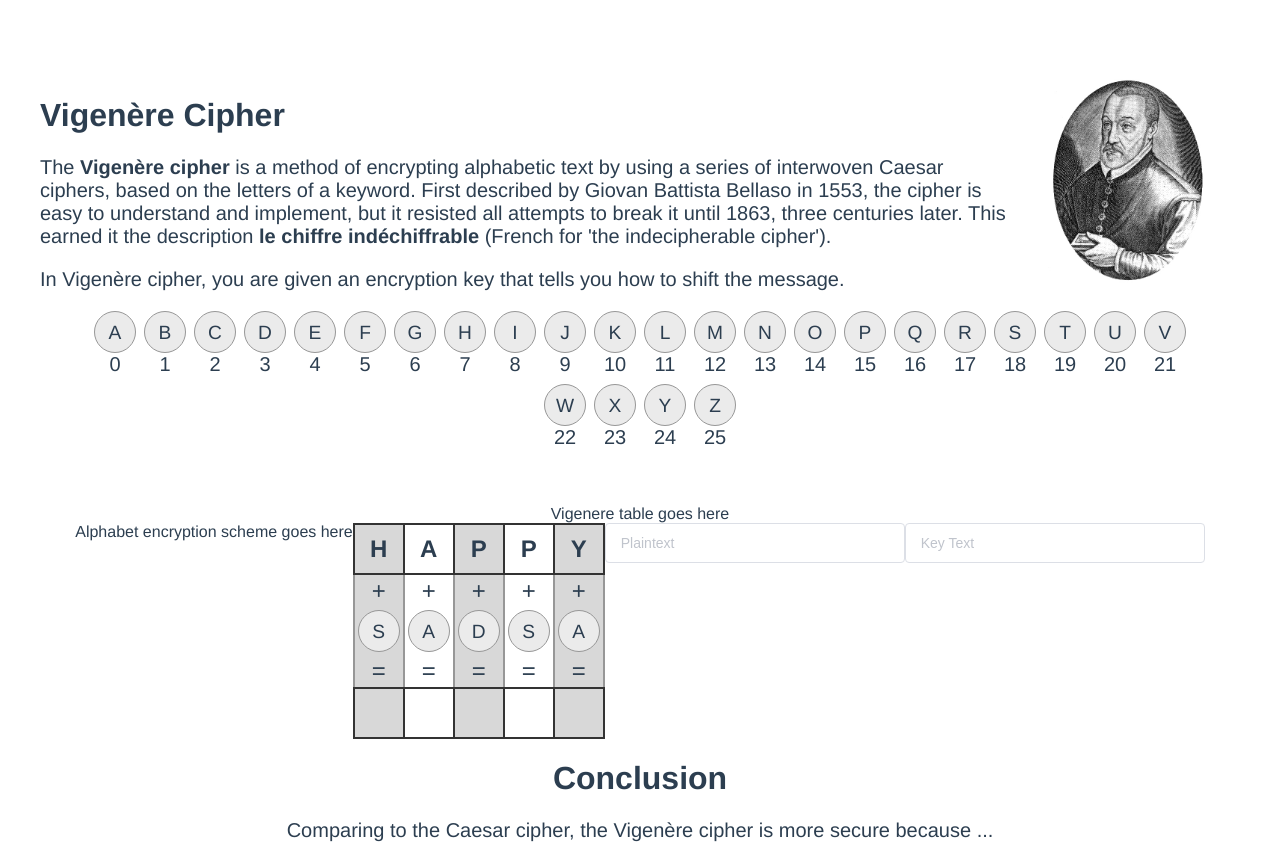
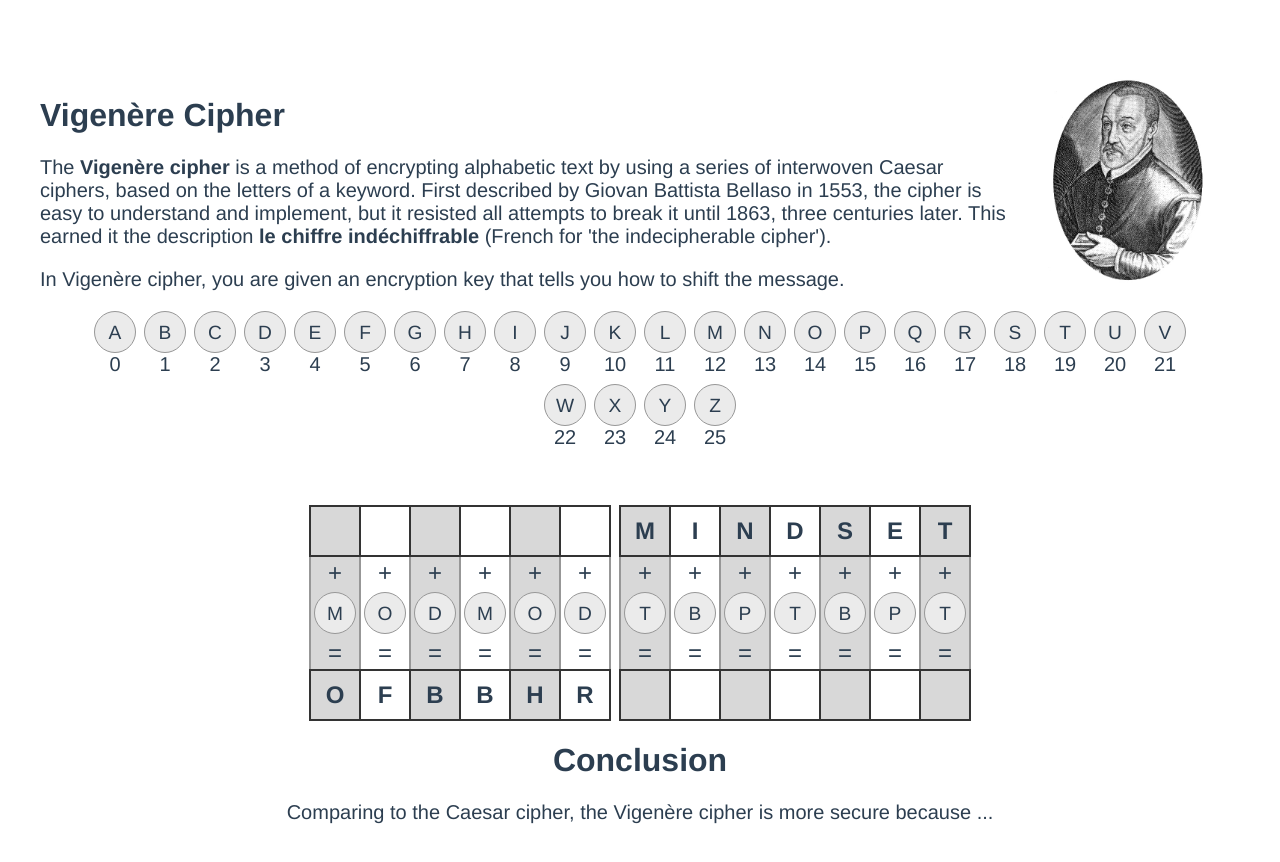
Before and after one commit to AJ-Kumar36/crypto-crypto, a Vue app: page /vigenere in a window 1280 px wide. Built offline with nearby package versions, Linux system fonts and the light colour scheme; what vue-konva would draw is missing.

Commit message:
Adding second table, sanitizing custom text, changing layout of page to look cleaner

```diff
--- a/src/components/Vigenere/Encryption.vue
+++ b/src/components/Vigenere/Encryption.vue
@@ -1,6 +1,5 @@
 <template>
   <div class="container">
-    <span>Alphabet encryption scheme goes here</span>
     <div class="frame">
       <el-form
         v-if="guessPlainText"
@@ -75,14 +74,18 @@
     </div>
     <div class="inputs">
       <el-input
+        v-if="customizedPlainText"
         v-model="customPlain"
         class="input"
         placeholder="Plaintext"
+        @input="() => customPlain = updateCustomizedInput(customPlain)"
       />
       <el-input
+        v-if="customizedKeyText"
         v-model="keytext"
         class="input"
         placeholder="Key Text"
+        @input="() => keytext = updateCustomizedInput(keytext)"
       />
     </div>
   </div>
@@ -218,6 +221,13 @@ export default {
       if (this.encTextOutputs[index].length > 0 && index < this.sanitizedEnc.length - 1) {
         this.$refs[`encTextOutputs${index + 1}`][0].focus();
       }
+    },
+    updateCustomizedInput(customText) {
+      customText = customText.toUpperCase();
+      customText = customText.split('').filter(char => (
+        char.charCodeAt(0) >= 'A'.charCodeAt(0) && char.charCodeAt(0) <= 'Z'.charCodeAt(0)
+      )).join('');
+      return customText
     }
   },
 }
--- a/src/components/Vigenere/Table.vue
+++ b/src/components/Vigenere/Table.vue
@@ -1,7 +1,5 @@
 <template>
-  <div>
-    <span>Vigenere table goes here</span>
-  </div>
+  <div />
 </template>
 
 <script>
--- a/src/pages/Vigenere.vue
+++ b/src/pages/Vigenere.vue
@@ -2,10 +2,20 @@
   <div>
     <Introduction />
     <Table />
-    <Encryption
-      plainText="Happy"
-      vigenereKey="SAD"
-    />
+    <div class="tables">
+      <Encryption
+        plainText="Crypto"
+        vigenereKey="Mod"
+        :guessPlainText="true"
+        :guessEncryptedText="false"
+      />
+      <Encryption
+        plainText="MindSET"
+        vigenereKey="TBP"
+        :guessPlainText="false"
+        :guessEncryptedText="true"
+      />
+    </div>
     <Conclusion />
   </div>
 </template>
@@ -28,4 +38,12 @@ export default {
 </script>
 
 <style scoped>
+.tables {
+  display: flex;
+  justify-content: center;
+}
+
+.tables > *:not(:first-child){
+  margin-left: .5rem;
+}
 </style>
```
